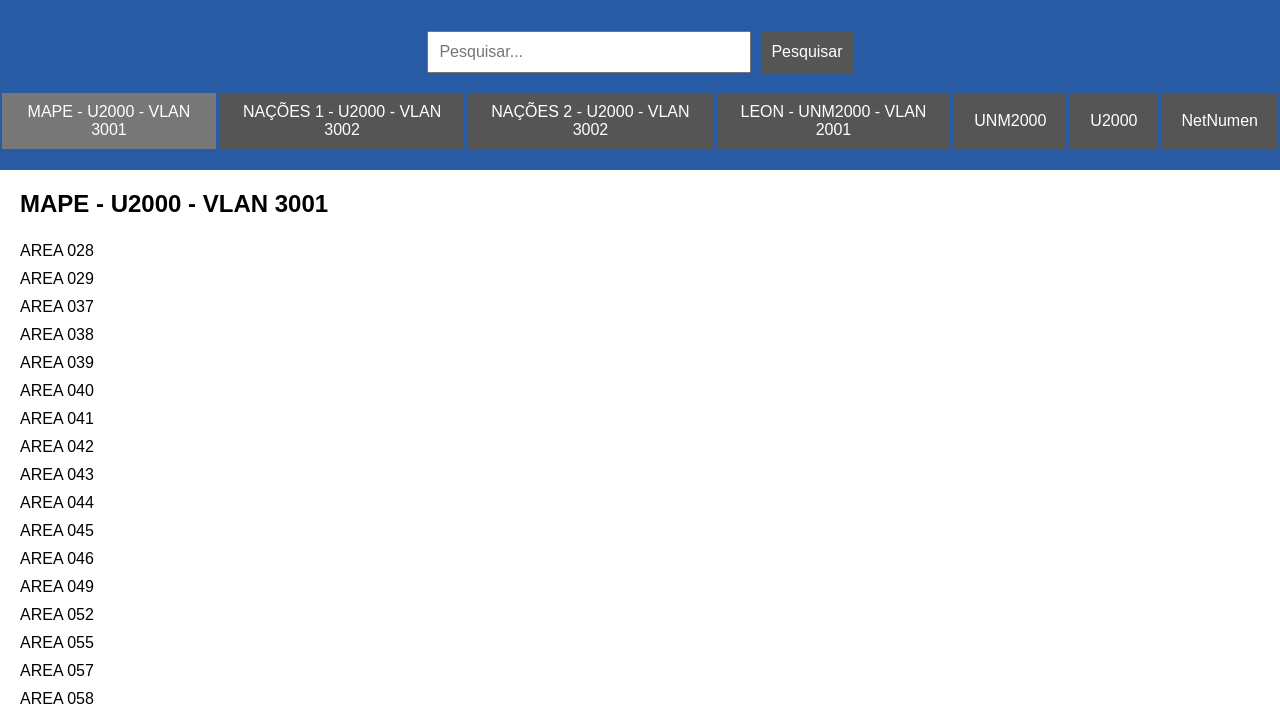
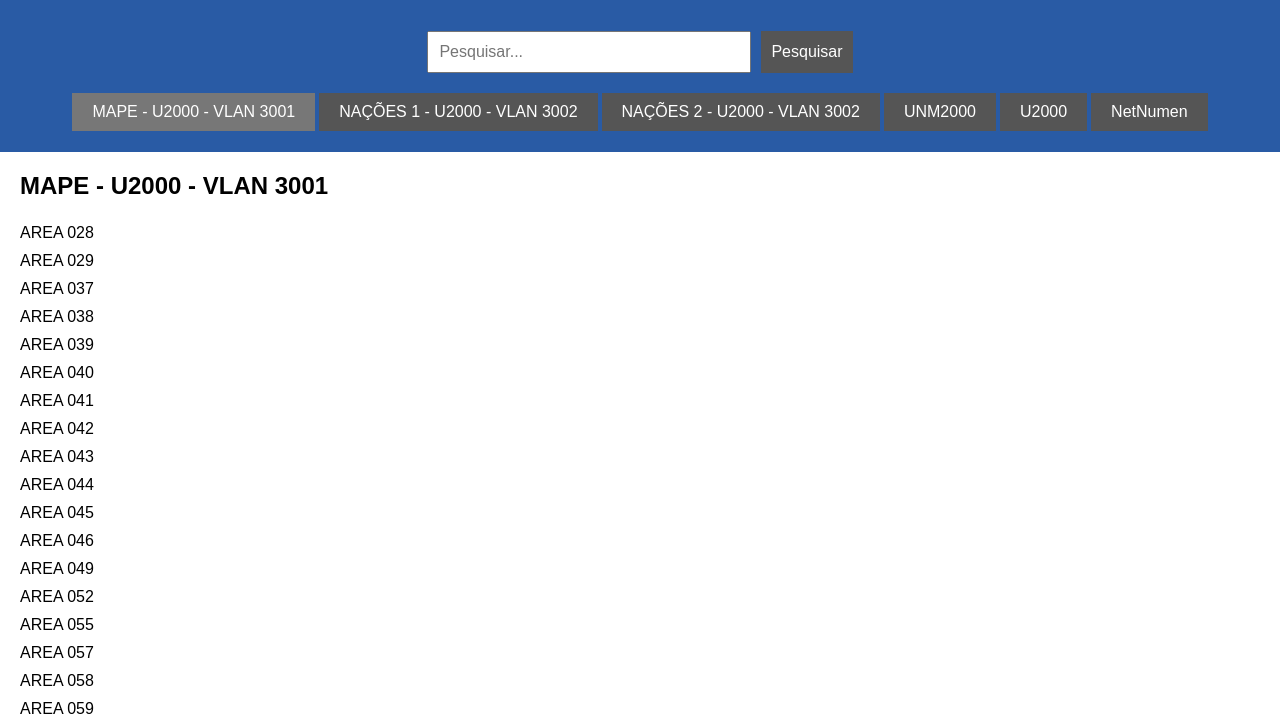
Before and after one commit to Denison1298/Olts, a plain HTML site: page Regiões, olts e Vlans/index.html in a window 1280 px wide. Shown: the part 70-788 px from the top of the page. Drawn offline with Linux system fonts and the light colour scheme.

Commit message:
Update index.html

```diff
--- a/Regiões, olts e Vlans/index.html
+++ b/Regiões, olts e Vlans/index.html
@@ -118,7 +118,6 @@
         <button class="tablinks" onclick="openTab(event, 'mape')">MAPE - U2000 - VLAN 3001</button>
         <button class="tablinks" onclick="openTab(event, 'nacoes1')">NAÇÕES 1 - U2000 - VLAN 3002</button>
         <button class="tablinks" onclick="openTab(event, 'nacoes2')">NAÇÕES 2 - U2000 - VLAN 3002</button>
-        <button class="tablinks" onclick="openTab(event, 'leon')">LEON - UNM2000 - VLAN 2001</button>
         <button class="tablinks" onclick="openTab(event, 'unm2000')">UNM2000</button>
         <button class="tablinks" onclick="openTab(event, 'u2000')">U2000</button>
         <button class="tablinks" onclick="openTab(event, 'netnumen')">NetNumen</button>
```
